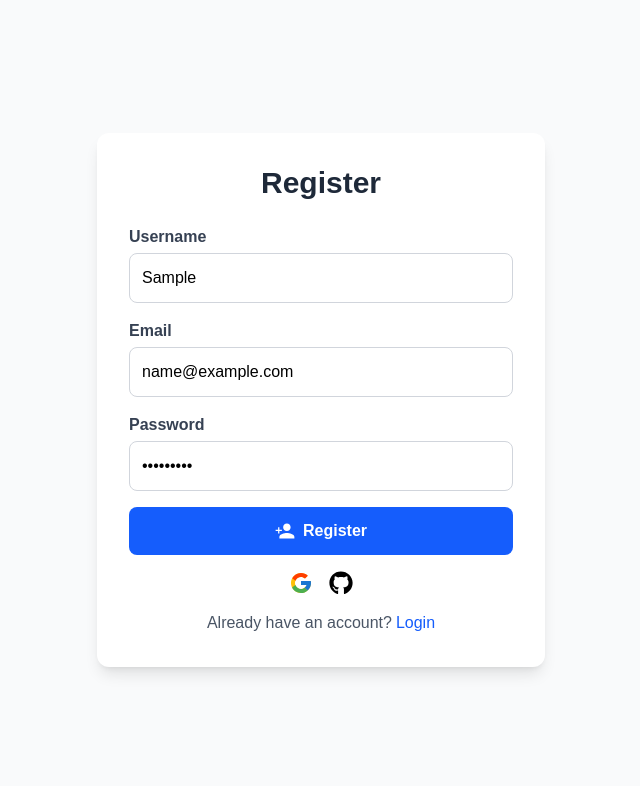
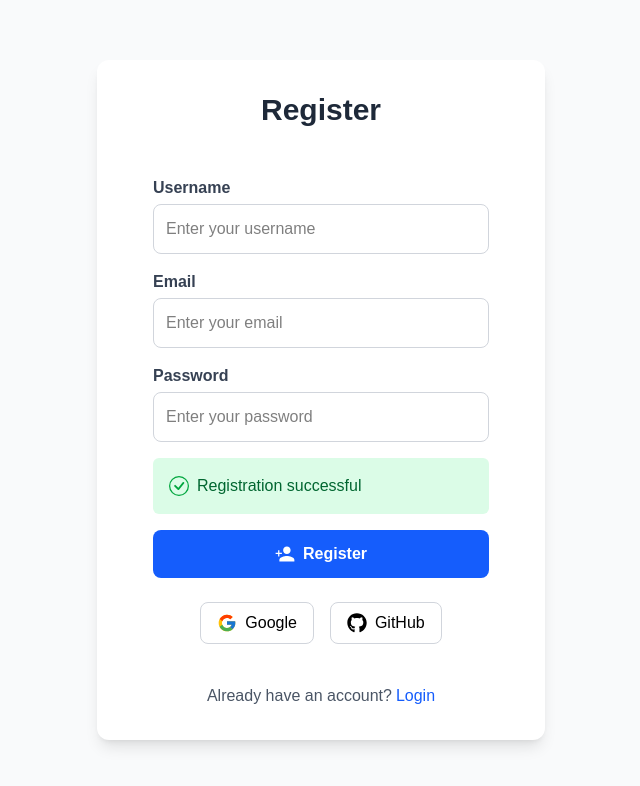
Before and after one commit to Chohra-ilyas/next-auth, a Next.js app: page /register in a window 1280 px wide. Both pictures are taken after typing "Sample", "name@example.com", "Sample123" into the empty fields and a click on the button "Register". Shown: the top 786 px of the page, without its empty margins (319-959 px from the left). Built offline with nearby package versions, Linux system fonts and the light colour scheme.

Commit message:
finishing login and register form

```diff
--- /dev/null
+++ b/src/actions/auth.action.ts
@@ -0,0 +1,29 @@
+"use server";
+import { loginSchema, registerSchema } from "@/utils/validationSchemas"
+import z from "zod"
+
+export const loginAction = async (data: z.infer<typeof loginSchema>) => {
+    const validation = loginSchema.safeParse(data);
+    if (!validation.success) {
+        return { error: "email or password is invalid" };
+    }
+
+    // Simulate a login action
+    console.log("Login successful with data:", data);
+
+    // Reset form fields
+    return { message: "Login successful" };
+}
+
+export const registerAction = async (data: z.infer<typeof registerSchema>) => {
+    const validation = registerSchema.safeParse(data);
+    if (!validation.success) {
+        return { error: "email or password is invalid" };
+    }
+
+    // Simulate a registration action
+    console.log("Registration successful with data:", data);
+
+    // Reset form fields
+    return { message: "Registration successful" };
+}
--- a/src/app/(auth)/login/LoginForm.tsx
+++ b/src/app/(auth)/login/LoginForm.tsx
@@ -1,5 +1,8 @@
 "use client";
 
+import { loginAction } from "@/actions/auth.action";
+import Alert from "@/components/Alert";
+import Spinner from "@/components/spinner";
 import { loginSchema } from "@/utils/validationSchemas";
 import { useState } from "react";
 import { FaGithub } from "react-icons/fa";
@@ -9,13 +12,37 @@ import { IoMdLogIn } from "react-icons/io";
 const LoginForm = () => {
   const [email, setEmail] = useState("");
   const [password, setPassword] = useState("");
+
+  const [clientError, setClientError] = useState("");
+  const [serverError, setServerError] = useState("");
+  const [serverSuccess, setServerSuccess] = useState("");
+  const [loading, setLoading] = useState(false);
+
   const handleSubmit = (e: React.FormEvent) => {
     e.preventDefault();
     const validation = loginSchema.safeParse({ email, password });
     if (!validation.success) {
-      console.error("Validation errors:", validation.error.errors[0].message);
+      return setClientError(validation.error.errors[0].message);
+    }
+    try {
+      setLoading(true);
+      setClientError("");
+      setServerError("");
+      setServerSuccess("");
 
-      return;
+      loginAction({ email, password }).then((res) => {
+        if (res?.error) {
+          setServerError(res.error);
+        } else if (res?.message) {
+          setServerSuccess(res.message);
+        }
+      });
+    } finally {
+      setLoading(false);
+      setEmail("");
+      setPassword("");
+      setClientError("");
+      setServerError("");
     }
   };
 
@@ -57,12 +84,22 @@ const LoginForm = () => {
           className="w-full border border-gray-300 rounded-lg p-3 focus:outline-none focus:ring-2 focus:ring-blue-500 transition"
         />
       </div>
-
+      {(clientError || serverError) && (
+        <Alert type="error" message={clientError || serverError} />
+      )}
+      {serverSuccess && <Alert type="success" message={serverSuccess} />}
       <button
+        disabled={loading}
         type="submit"
-        className="flex justify-center items-center gap-2 bg-blue-600 hover:bg-blue-700 text-white font-semibold p-3 rounded-lg transition"
+        className="disabled:opacity-50 disabled:bg-gray-300 flex justify-center items-center gap-2 bg-blue-600 hover:bg-blue-700 text-white font-semibold p-3 rounded-lg transition"
       >
-        <IoMdLogIn className="text-xl" /> Login
+        {loading ? (
+          <Spinner />
+        ) : (
+          <>
+            <IoMdLogIn className="text-xl" /> Login
+          </>
+        )}
       </button>
 
       <div className="flex justify-center items-center gap-4 mt-2">
--- a/src/app/(auth)/register/RegisterForm.tsx
+++ b/src/app/(auth)/register/RegisterForm.tsx
@@ -4,24 +4,53 @@ import { useState } from "react";
 import { FaGithub } from "react-icons/fa";
 import { FcGoogle } from "react-icons/fc";
 import { IoMdPersonAdd } from "react-icons/io";
+import Alert from "@/components/Alert";
+import Spinner from "@/components/spinner";
+import { registerSchema } from "@/utils/validationSchemas"; // You’ll create this schema like loginSchema
+import { registerAction } from "@/actions/auth.action";    // You’ll create this action like loginAction
 
 const RegisterForm = () => {
   const [username, setUsername] = useState("");
-  const [email, setEmail] = useState("");
+  const [email, setEmail]     = useState("");
   const [password, setPassword] = useState("");
-  const handleSubmit = (e: React.FormEvent) => {
+
+  const [clientError, setClientError] = useState("");
+  const [serverError, setServerError] = useState("");
+  const [serverSuccess, setServerSuccess] = useState("");
+  const [loading, setLoading] = useState(false);
+
+  const handleSubmit = async (e: React.FormEvent) => {
     e.preventDefault();
-    console.log("Username:", username);
-    console.log("Email:", email);
-    console.log("Password:", password);
+
+    const validation = registerSchema.safeParse({ username, email, password });
+    if (!validation.success) {
+      return setClientError(validation.error.errors[0].message);
+    }
+
+    try {
+      setLoading(true);
+      const res = await registerAction({ username, email, password });
+      if (res?.error) {
+        setServerError(res.error);
+      } else if (res?.message) {
+        setServerSuccess(res.message);
+      }
+    } finally {
+      setLoading(false);
+      setClientError("");
+      setUsername("");
+      setEmail("");
+      setPassword("");
+    }
   };
+
   return (
-    <form onSubmit={handleSubmit} className="flex flex-col gap-4">
+    <form
+      onSubmit={handleSubmit}
+      className="flex flex-col gap-4 max-w-md mx-auto p-6 rounded-xl"
+    >
       <div>
-        <label
-          className="block mb-1 text-gray-700 font-semibold"
-          htmlFor="username"
-        >
+        <label className="block mb-1 text-gray-700 font-semibold" htmlFor="username">
           Username
         </label>
         <input
@@ -33,11 +62,9 @@ const RegisterForm = () => {
           className="w-full border border-gray-300 rounded-lg p-3 focus:outline-none focus:ring-2 focus:ring-blue-500 transition"
         />
       </div>
+
       <div>
-        <label
-          className="block mb-1 text-gray-700 font-semibold"
-          htmlFor="email"
-        >
+        <label className="block mb-1 text-gray-700 font-semibold" htmlFor="email">
           Email
         </label>
         <input
@@ -49,11 +76,9 @@ const RegisterForm = () => {
           className="w-full border border-gray-300 rounded-lg p-3 focus:outline-none focus:ring-2 focus:ring-blue-500 transition"
         />
       </div>
+
       <div>
-        <label
-          className="block mb-1 text-gray-700 font-semibold"
-          htmlFor="password"
-        >
+        <label className="block mb-1 text-gray-700 font-semibold" htmlFor="password">
           Password
         </label>
         <input
@@ -65,15 +90,41 @@ const RegisterForm = () => {
           className="w-full border border-gray-300 rounded-lg p-3 focus:outline-none focus:ring-2 focus:ring-blue-500 transition"
         />
       </div>
+
+      {(clientError || serverError) && (
+        <Alert type="error" message={clientError || serverError} />
+      )}
+      {serverSuccess && <Alert type="success" message={serverSuccess} />}
+
       <button
+        disabled={loading}
         type="submit"
-        className="flex justify-center items-center gap-2 bg-blue-600 hover:bg-blue-700 text-white font-semibold p-3 rounded-lg transition"
+        className="disabled:opacity-50 disabled:bg-gray-300 flex justify-center items-center gap-2 bg-blue-600 hover:bg-blue-700 text-white font-semibold p-3 rounded-lg transition"
       >
-        <IoMdPersonAdd className="text-xl" /> Register
+        {loading ? (
+          <Spinner />
+        ) : (
+          <>
+            <IoMdPersonAdd className="text-xl" /> Register
+          </>
+        )}
       </button>
-      <div className="flex items-center justify-center gap-4">
-        <FcGoogle size={24} className="cursor-pointer" />
-        <FaGithub size={24} className="cursor-pointer" />
+
+      <div className="flex justify-center items-center gap-4 mt-2">
+        <button
+          type="button"
+          className="flex items-center gap-2 border border-gray-300 rounded-lg px-4 py-2 hover:bg-gray-100 transition"
+        >
+          <FcGoogle className="text-xl" />
+          <span className="hidden sm:inline">Google</span>
+        </button>
+        <button
+          type="button"
+          className="flex items-center gap-2 border border-gray-300 rounded-lg px-4 py-2 hover:bg-gray-100 transition"
+        >
+          <FaGithub className="text-xl" />
+          <span className="hidden sm:inline">GitHub</span>
+        </button>
       </div>
     </form>
   );
--- /dev/null
+++ b/src/components/Alert.tsx
@@ -0,0 +1,30 @@
+import { BsExclamationTriangle, BsCheckCircle } from "react-icons/bs";
+
+interface AlertProps {
+  type: "success" | "error";
+  message: string;
+}
+
+const Alert = ({ type, message }: AlertProps) => {
+  const colorClasses =
+    type === "success"
+      ? "bg-green-100 text-green-800"
+      : "bg-red-100 text-red-800";
+
+  return (
+    <div
+      role="alert"
+      className={`flex items-center p-4 rounded-md ${colorClasses}`}
+    >
+      {type === "success" && (
+        <BsCheckCircle className="text-green-600 text-xl" />
+      )}
+      {type === "error" && (
+        <BsExclamationTriangle className="text-red-600 text-xl" />
+      )}
+      <span className="ml-2">{message}</span>
+    </div>
+  );
+};
+
+export default Alert;
--- /dev/null
+++ b/src/components/spinner.tsx
@@ -0,0 +1,7 @@
+const Spinner = () => {
+  return (
+    <span role="status" aria-label="Loading..." className="animate-spin rounded-full h-8 w-8 border-t-3 border-blue-600 inline-block"></span>
+  );
+};
+
+export default Spinner;
--- a/src/utils/validationSchemas.tsx
+++ b/src/utils/validationSchemas.tsx
@@ -1,7 +1,7 @@
 import z from "zod";
 
 export const registerSchema = z.object({
-  username: z.string().min(2).max(100).trim(),
+  username: z.string().min(2,{ message: "Username must be at least 2 characters long" }).max(100).trim(),
   email: z.string().email({ message: "Invalid email address" }).trim(),
   password: z
     .string()
```
